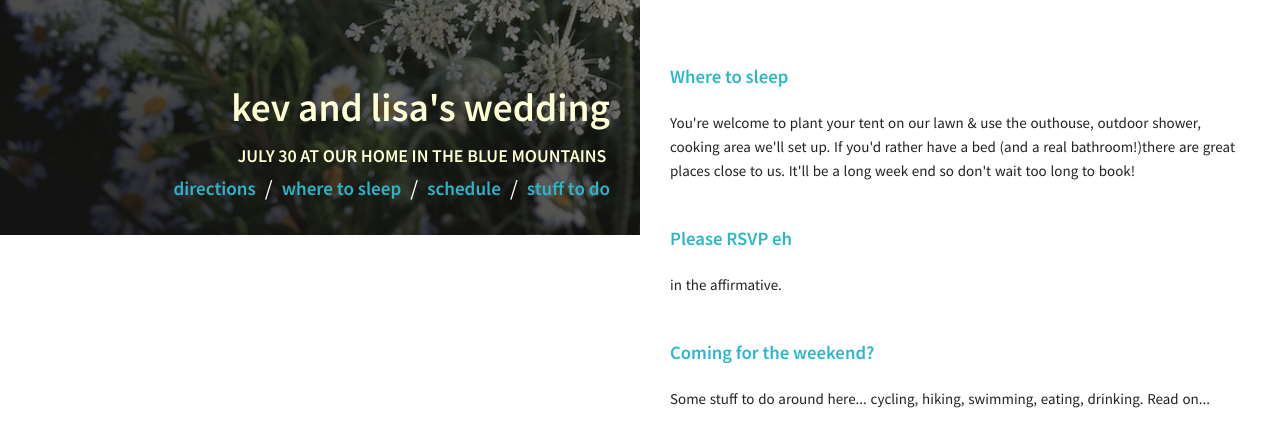
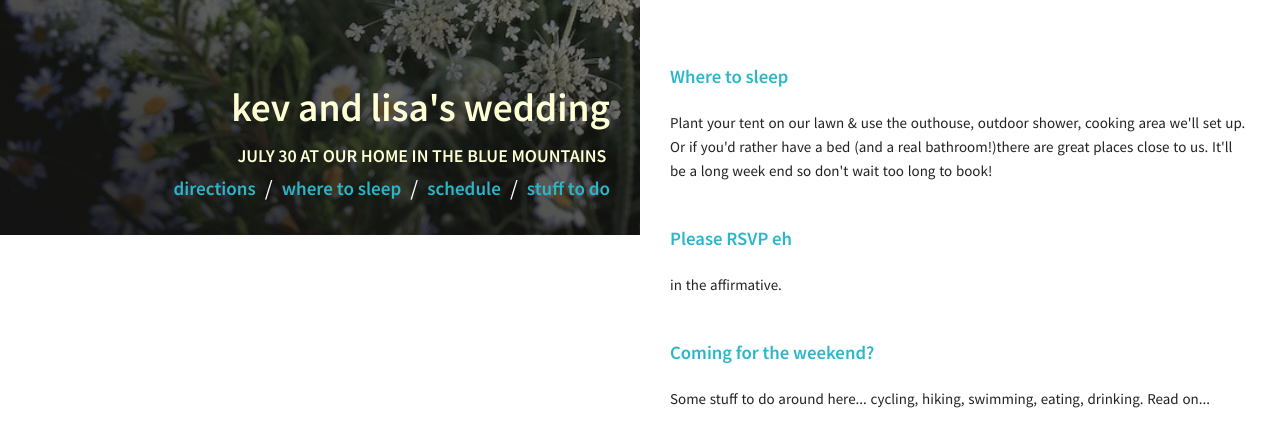
Before and after one commit to kevwalsh/carota, a Jekyll site: the page built from index.html, in a window 1280 px wide and 900 px high, scrolled down 518 px, cut to the strip 147-594 px from the top of the window. Built offline with Jekyll 4.4.1, drawn with Linux system fonts in a browser that asks for light colours.

Commit message:
Update 2016-01-01-where-to-sleep.md

```diff
--- a/_posts/2016-01-01-where-to-sleep.md
+++ b/_posts/2016-01-01-where-to-sleep.md
@@ -1,8 +1,8 @@
 ---
 layout: page
 title: Where to sleep
-excerpt: "You're welcome to plant your tent on our lawn & use the outhouse, outdoor shower, cooking area we'll set up.
-If you'd rather have a bed (and a real bathroom!)there are great places close to us.
+excerpt: "Plant your tent on our lawn & use the outhouse, outdoor shower, cooking area we'll set up.
+Or if you'd rather have a bed (and a real bathroom!)there are great places close to us.
 It'll be a long week end so don't wait too long to book!"
 tags: "accommodations"
 comments: false
```
